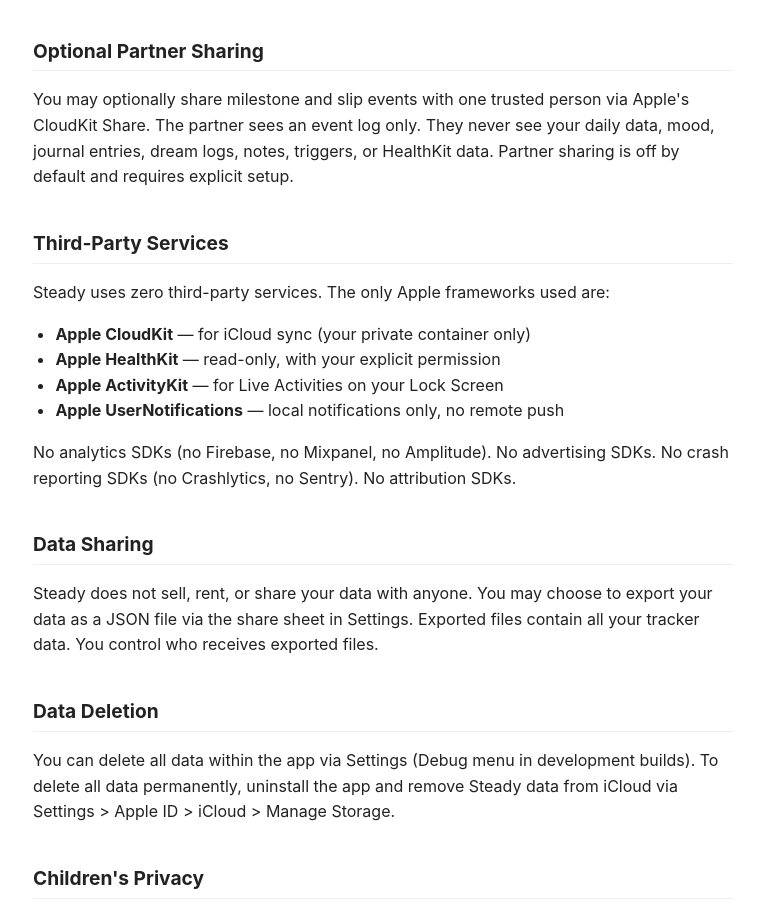
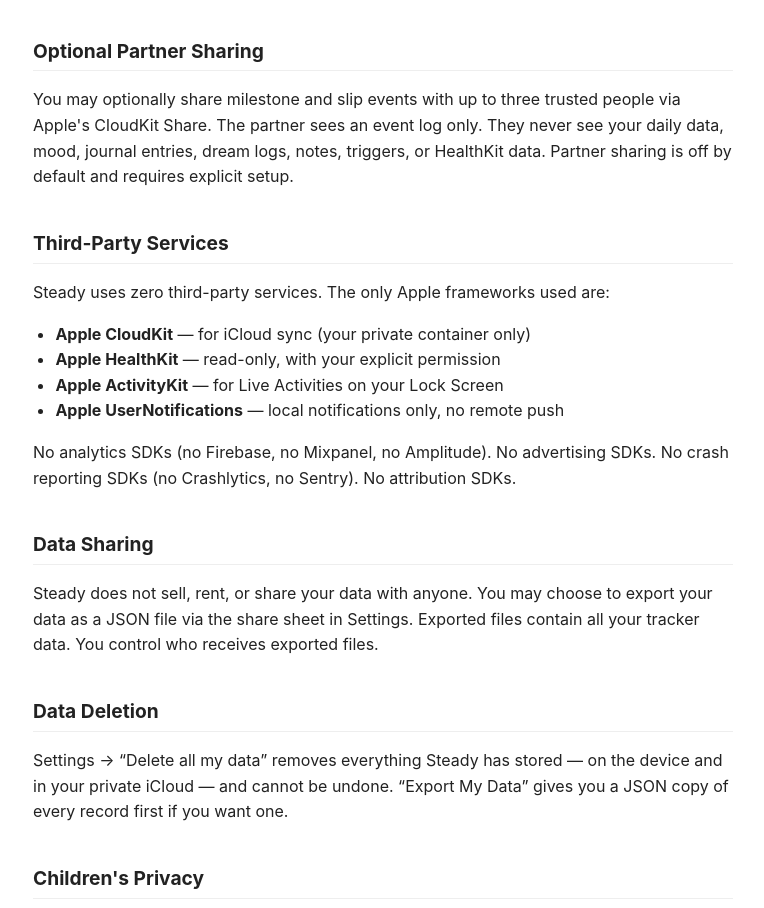
Before and after one commit to pilsnet/steady-privacy, a plain HTML site: page index.html in a window 1280 px wide. Shown: the part 1304-2212 px from the top of the page, without its empty margins (257-1021 px from the left). Drawn offline with Linux system fonts and the light colour scheme.

Commit message:
Policy: up to three trusted people; real in-app data deletion; AASA deployed; updated 2026-08-29

```diff
--- a/index.html
+++ b/index.html
@@ -29,7 +29,7 @@
 </head>
 <body>
     <h1>Privacy Policy</h1>
-    <p class="subtitle"><strong>Steady — Sober Days</strong><br>Last updated: April 11, 2026</p>
+    <p class="subtitle"><strong>Steady — Sober Days</strong><br>Last updated: August 29, 2026</p>
 
     <p>Carey Pillar ("we", "us") built Steady as a free, private cannabis sobriety tracker and daily mental health practice. This policy describes what data the app handles and how.</p>
 
@@ -63,7 +63,7 @@
     <p><strong>Steady never writes to HealthKit.</strong> Health data is read on-device, computed in memory, and never stored in SwiftData or synced to CloudKit. Only the fact of computed achievement unlocks (e.g., "First Full Night") is stored. Raw HealthKit data never leaves your device's HealthKit sandbox.</p>
 
     <h2>Optional Partner Sharing</h2>
-    <p>You may optionally share milestone and slip events with one trusted person via Apple's CloudKit Share. The partner sees an event log only. They never see your daily data, mood, journal entries, dream logs, notes, triggers, or HealthKit data. Partner sharing is off by default and requires explicit setup.</p>
+    <p>You may optionally share milestone and slip events with up to three trusted people via Apple's CloudKit Share. The partner sees an event log only. They never see your daily data, mood, journal entries, dream logs, notes, triggers, or HealthKit data. Partner sharing is off by default and requires explicit setup.</p>
 
     <h2>Third-Party Services</h2>
     <p>Steady uses zero third-party services. The only Apple frameworks used are:</p>
@@ -79,7 +79,7 @@
     <p>Steady does not sell, rent, or share your data with anyone. You may choose to export your data as a JSON file via the share sheet in Settings. Exported files contain all your tracker data. You control who receives exported files.</p>
 
     <h2>Data Deletion</h2>
-    <p>You can delete all data within the app via Settings (Debug menu in development builds). To delete all data permanently, uninstall the app and remove Steady data from iCloud via Settings > Apple ID > iCloud > Manage Storage.</p>
+    <p>Settings → “Delete all my data” removes everything Steady has stored — on the device and in your private iCloud — and cannot be undone. “Export My Data” gives you a JSON copy of every record first if you want one.</p>
 
     <h2>Children's Privacy</h2>
     <p>Steady is rated 17+ due to cannabis cessation content. It is not intended for children under 17.</p>
```
Also changed, not shown: 1 other file.
